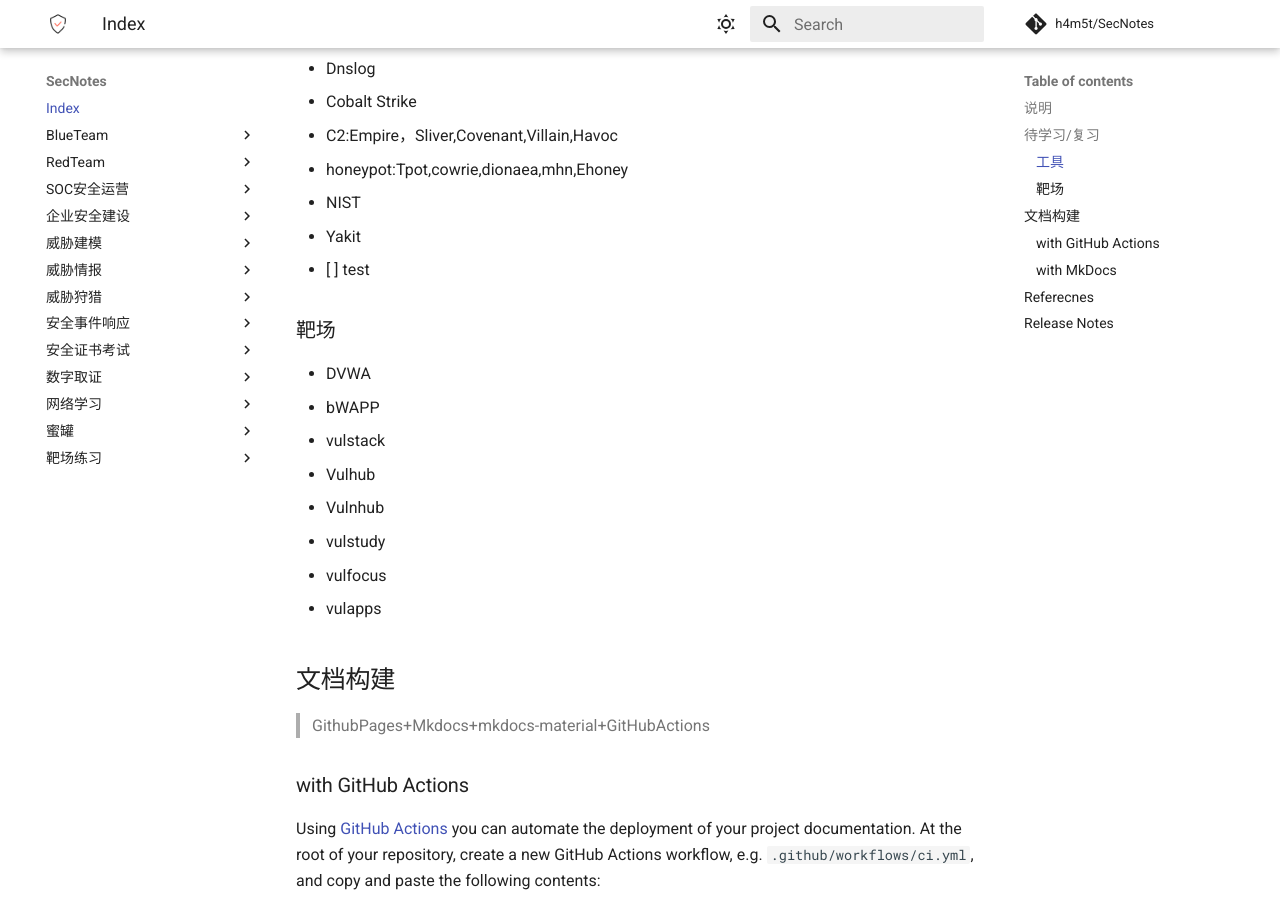
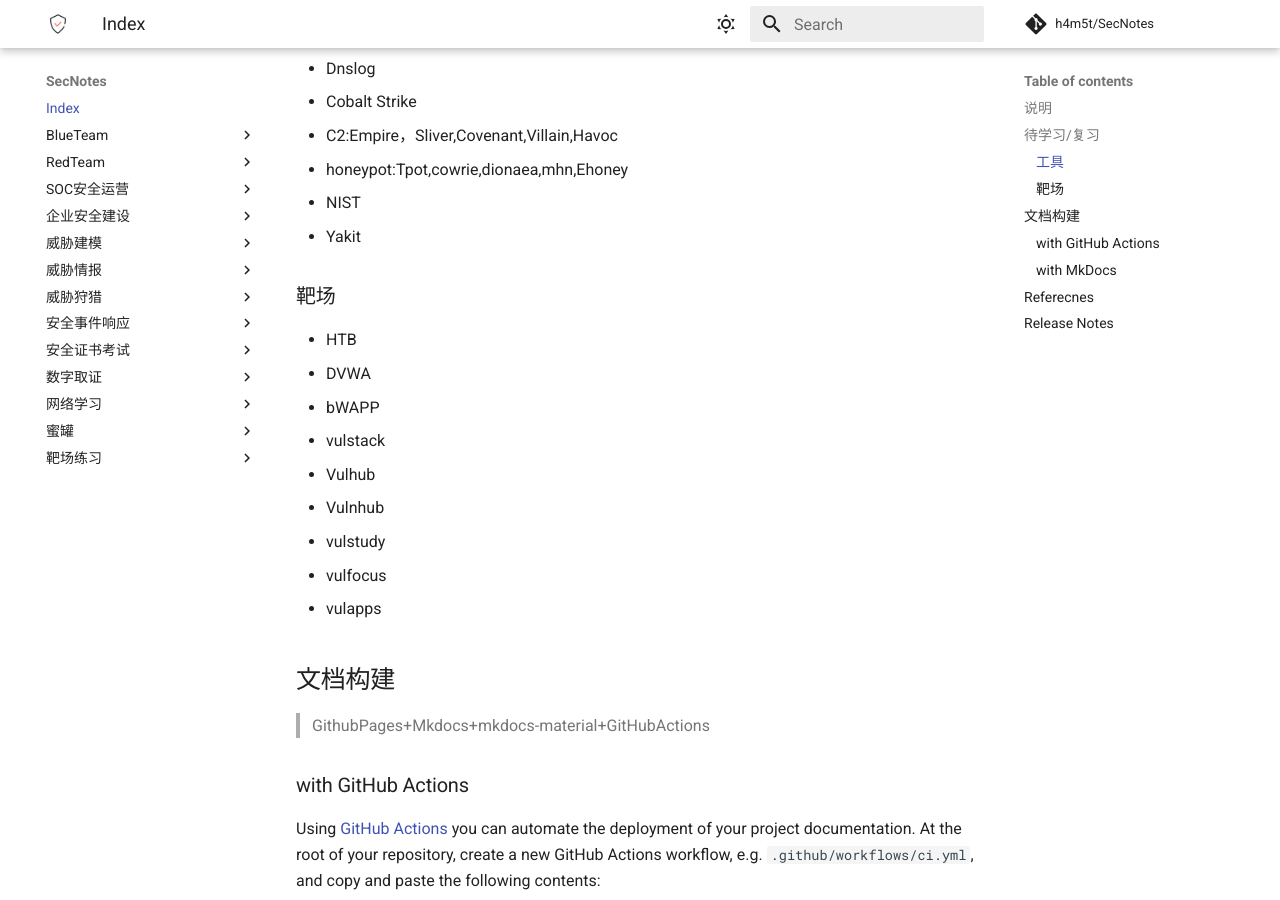
Before and after one commit to h4m5t/SecNotes, an MkDocs documentation site: the page built from docs/index.md, in a window 1280 px wide and 900 px high, scrolled down 1126 px. Built offline with MkDocs 1.6.1 and Material for MkDocs 9.7.7, drawn with Linux system fonts in a browser that asks for light colours; comment, search, counter and statistics services are not loaded.

Commit message:
Update index.md

```diff
--- a/docs/index.md
+++ b/docs/index.md
@@ -38,9 +38,9 @@
 * honeypot:Tpot,cowrie,dionaea,mhn,Ehoney
 * NIST
 * Yakit
-- [ ] test
 
 ### 靶场
+* HTB
 * DVWA
 * bWAPP
 * vulstack
```
